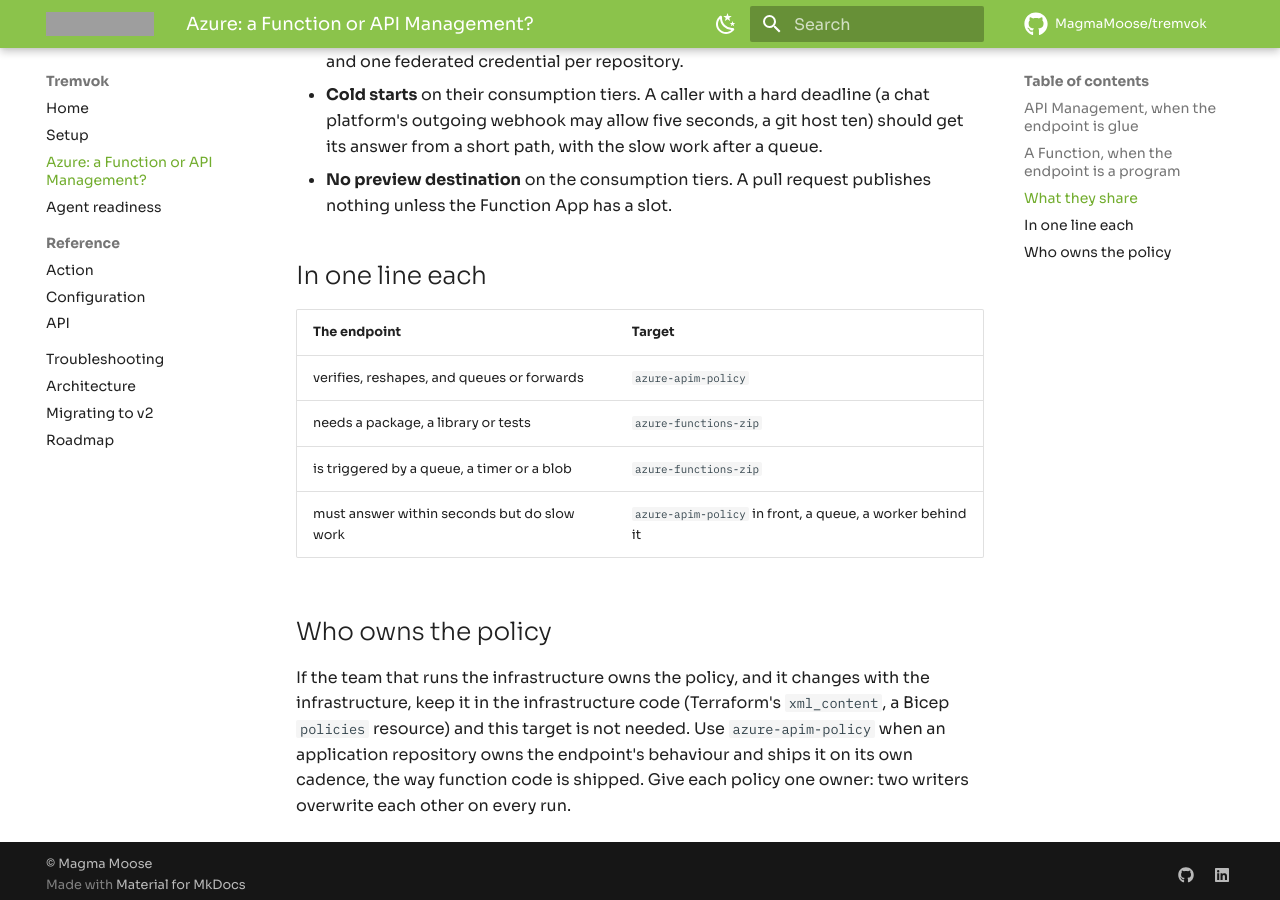
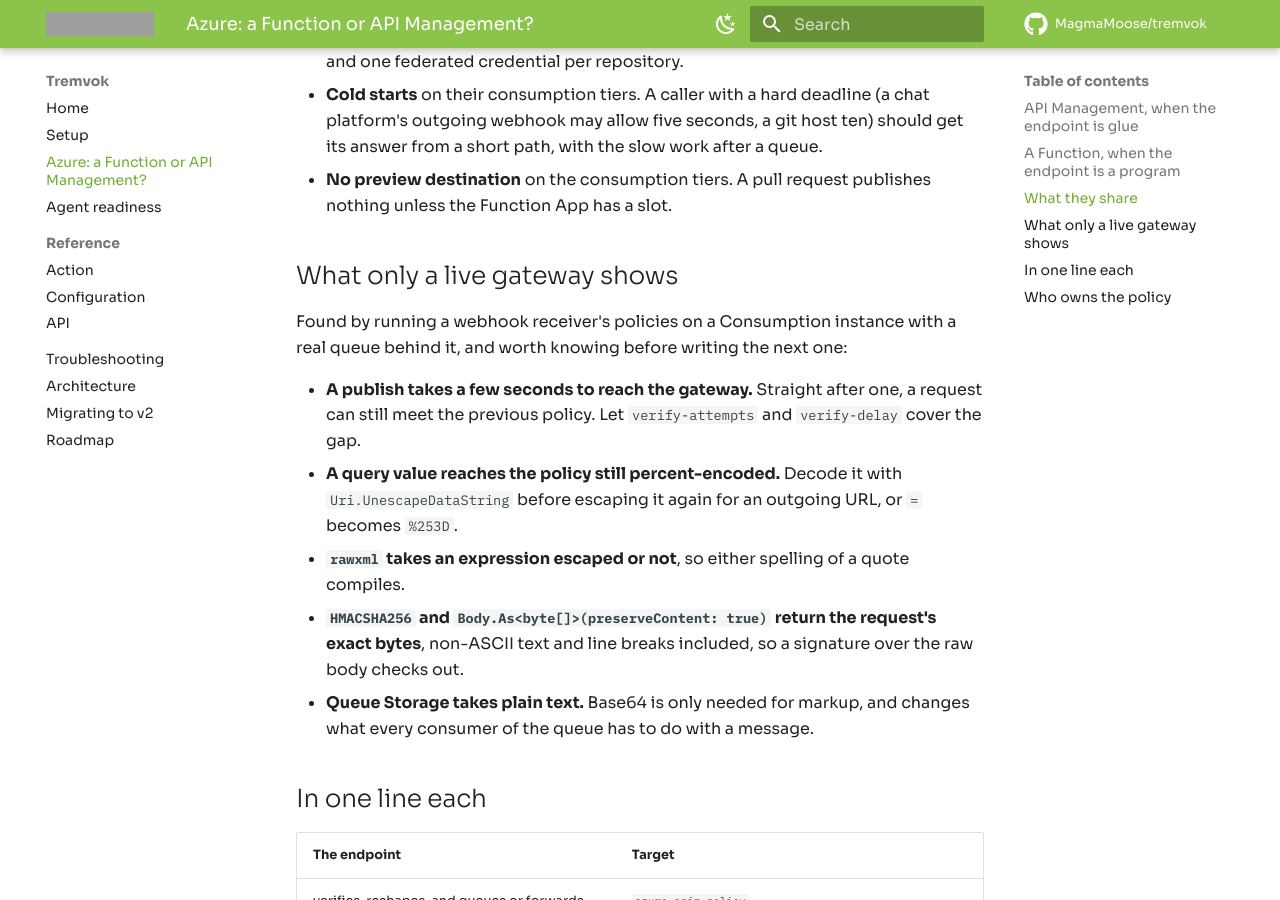
Before and after one commit to MagmaMoose/tremvok, an MkDocs documentation site: the page built from docs/azure-functions-or-api-management.md, in a window 1280 px wide and 900 px high, scrolled down 1226 px. Built offline with MkDocs 1.6.1 and Material for MkDocs 9.7.7, drawn with Linux system fonts in a browser that asks for light colours; comment, search, counter and statistics services are not loaded; grey boxes are pictures that could not be loaded.

Commit message:
docs: what only a live API Management gateway shows
Publish delay, percent-encoded query values, rawxml spelling, byte-exact bodies and plain queue
text, all from running a webhook receiver's policies against a real instance and queue.

```diff
--- a/docs/azure-functions-or-api-management.md
+++ b/docs/azure-functions-or-api-management.md
@@ -46,6 +46,21 @@
 - **No preview destination** on the consumption tiers. A pull request publishes nothing unless
   the Function App has a slot.
 
+## What only a live gateway shows
+
+Found by running a webhook receiver's policies on a Consumption instance with a real queue behind
+it, and worth knowing before writing the next one:
+
+- **A publish takes a few seconds to reach the gateway.** Straight after one, a request can still
+  meet the previous policy. Let `verify-attempts` and `verify-delay` cover the gap.
+- **A query value reaches the policy still percent-encoded.** Decode it with
+  `Uri.UnescapeDataString` before escaping it again for an outgoing URL, or `=` becomes `%253D`.
+- **`rawxml` takes an expression escaped or not**, so either spelling of a quote compiles.
+- **`HMACSHA256` and `Body.As<byte[]>(preserveContent: true)` return the request's exact bytes**,
+  non-ASCII text and line breaks included, so a signature over the raw body checks out.
+- **Queue Storage takes plain text.** Base64 is only needed for markup, and changes what every
+  consumer of the queue has to do with a message.
+
 ## In one line each
 
 | The endpoint | Target |
```
